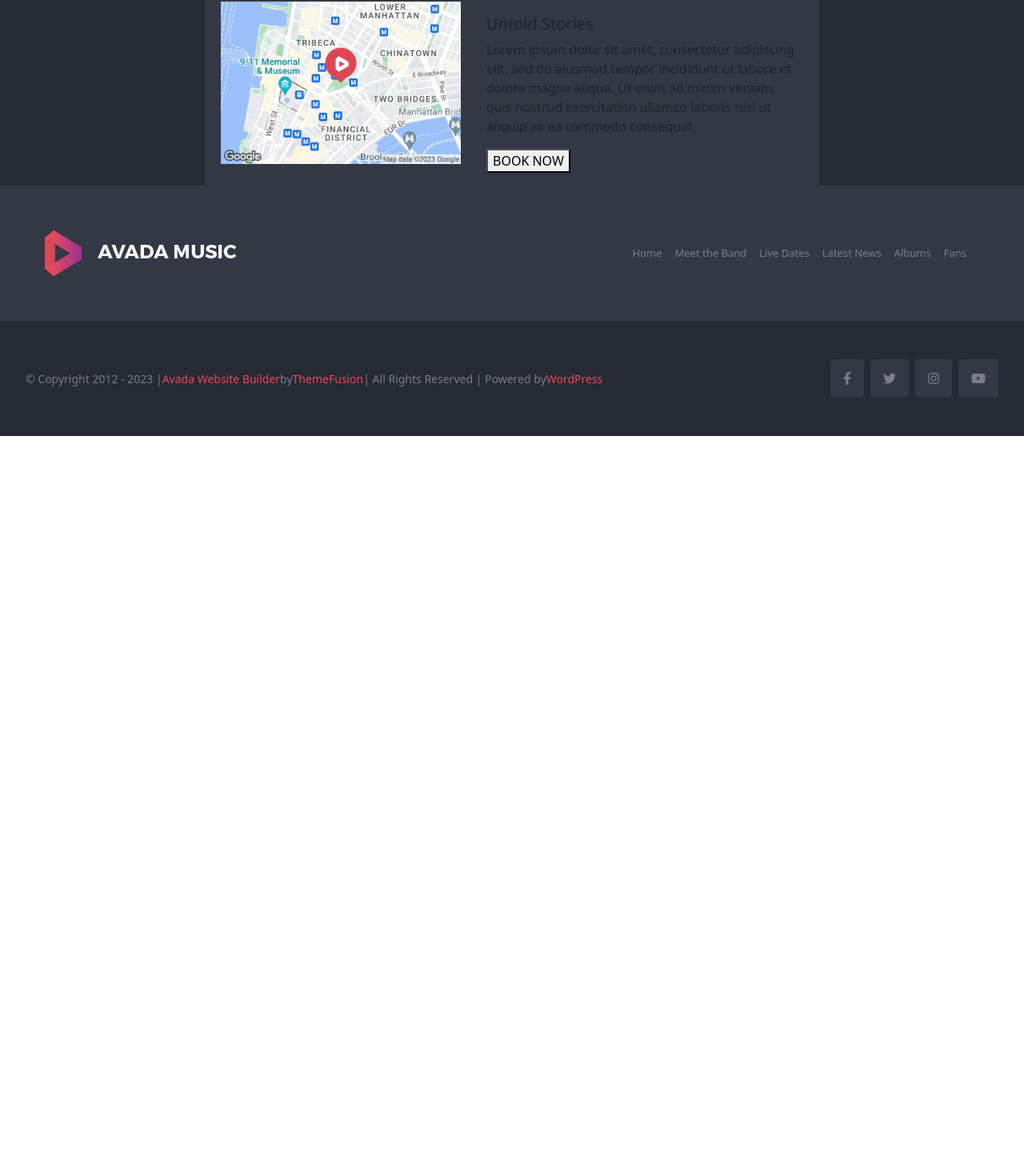
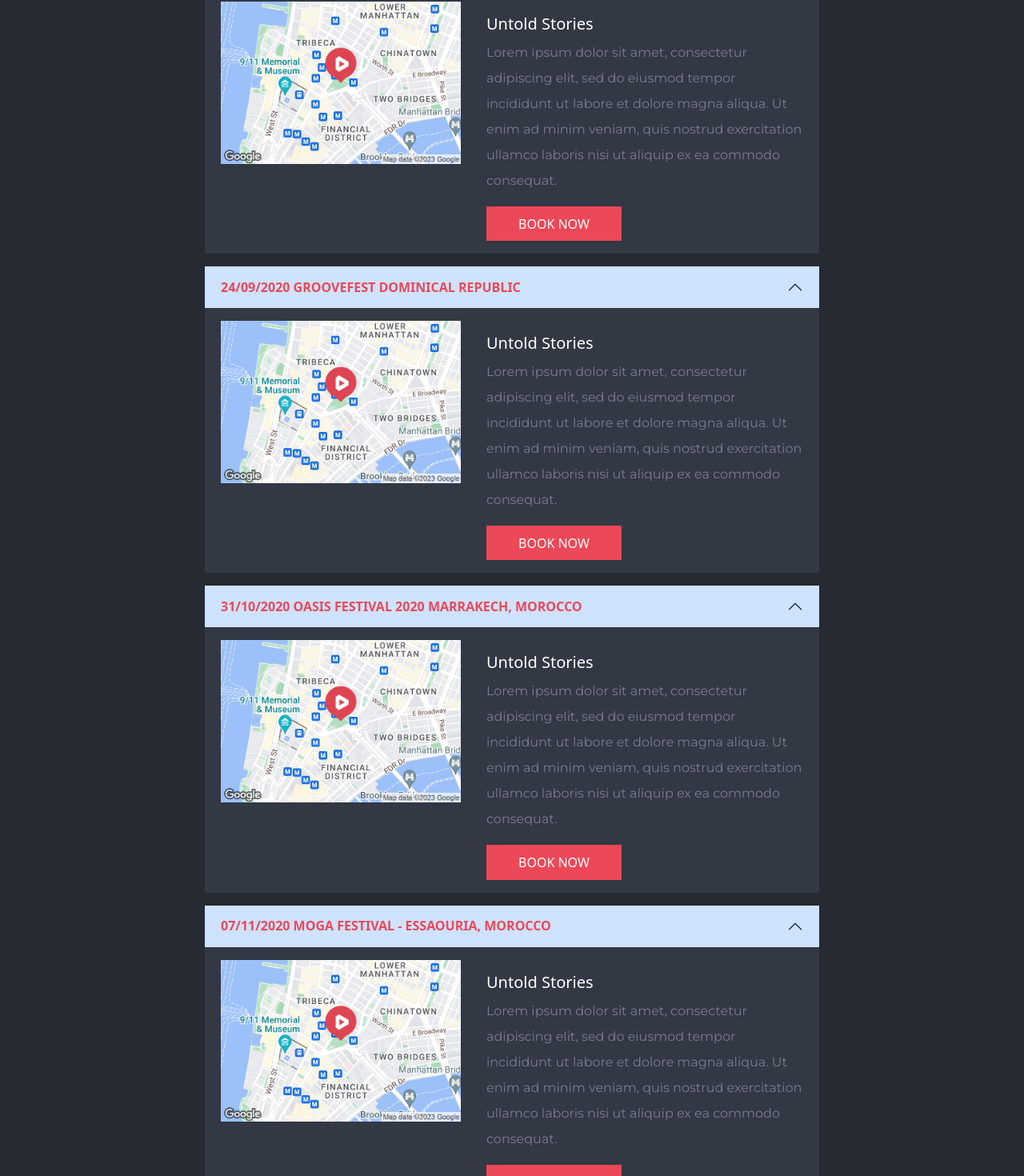
Before and after one commit to Ericson-Manalo/proj-html-vuejs, a Vue app: page / in a window 1280 px wide. Shown: the part 4281-5751 px from the top of the page at 80% size. Before the commit the page ends 4826 px from the top, so only its background shows below. Built offline with nearby package versions, Linux system fonts and the light colour scheme.

Commit message:
created the others accordion, by changing name

```diff
--- a/src/components/AppLiveDate.vue
+++ b/src/components/AppLiveDate.vue
@@ -12,7 +12,7 @@
             </div>
         </div>
 
-        <div class="accordion" id="accordion">
+        <div class="accordion accordion-flush" id="accordion">
             <div class="accordion-item">
                 <h2 class="accordion-header" id="headingOne">
                 <button class="accordion-button" type="button" data-bs-toggle="collapse" data-bs-target="#collapseOne" aria-expanded="true" aria-controls="collapseOne">
@@ -20,6 +20,122 @@
                 </button>
                 </h2>
                 <div id="collapseOne" class="accordion-collapse collapse show" aria-labelledby="headingOne" data-bs-parent="#accordion">
+                    <div class="accordion-body">
+                        <div class="map">
+                            <img src="../assets/images/staticmap.png" alt="Map">
+                        </div>
+                        <div class="untold-stories">
+                            <h5>
+                                Untold Stories
+                            </h5>
+                            <p>
+                                Lorem ipsum dolor sit amet, consectetur adipiscing elit, sed do eiusmod tempor incididunt ut labore et dolore magna aliqua. Ut enim ad minim veniam, quis nostrud exercitation ullamco laboris nisi ut aliquip ex ea commodo consequat.
+                            </p>
+                            <button>
+                                BOOK NOW
+                            </button>
+                        </div>
+                    </div>
+                </div>
+            </div>
+
+        </div>
+
+        <div class="accordion accordion-flush" id="accordion">
+            <div class="accordion-item">
+                <h2 class="accordion-header" id="headingTwo">
+                <button class="accordion-button" type="button" data-bs-toggle="collapse" data-bs-target="#collapseTwo" aria-expanded="true" aria-controls="collapseTwo">
+                    <strong>24/09/2020 GROOVEFEST DOMINICAL REPUBLIC</strong>
+                </button>
+                </h2>
+                <div id="collapseTwo" class="accordion-collapse collapse show" aria-labelledby="headingTwo" data-bs-parent="#accordion">
+                    <div class="accordion-body">
+                        <div class="map">
+                            <img src="../assets/images/staticmap.png" alt="Map">
+                        </div>
+                        <div class="untold-stories">
+                            <h5>
+                                Untold Stories
+                            </h5>
+                            <p>
+                                Lorem ipsum dolor sit amet, consectetur adipiscing elit, sed do eiusmod tempor incididunt ut labore et dolore magna aliqua. Ut enim ad minim veniam, quis nostrud exercitation ullamco laboris nisi ut aliquip ex ea commodo consequat.
+                            </p>
+                            <button>
+                                BOOK NOW
+                            </button>
+                        </div>
+                    </div>
+                </div>
+            </div>
+
+        </div>
+
+        <div class="accordion accordion-flush" id="accordion">
+            <div class="accordion-item">
+                <h2 class="accordion-header" id="headingThree">
+                <button class="accordion-button" type="button" data-bs-toggle="collapse" data-bs-target="#collapseThree" aria-expanded="true" aria-controls="collapseThree">
+                    <strong>31/10/2020 OASIS FESTIVAL 2020 MARRAKECH, MOROCCO</strong>
+                </button>
+                </h2>
+                <div id="collapseThree" class="accordion-collapse collapse show" aria-labelledby="headingThree" data-bs-parent="#accordion">
+                    <div class="accordion-body">
+                        <div class="map">
+                            <img src="../assets/images/staticmap.png" alt="Map">
+                        </div>
+                        <div class="untold-stories">
+                            <h5>
+                                Untold Stories
+                            </h5>
+                            <p>
+                                Lorem ipsum dolor sit amet, consectetur adipiscing elit, sed do eiusmod tempor incididunt ut labore et dolore magna aliqua. Ut enim ad minim veniam, quis nostrud exercitation ullamco laboris nisi ut aliquip ex ea commodo consequat.
+                            </p>
+                            <button>
+                                BOOK NOW
+                            </button>
+                        </div>
+                    </div>
+                </div>
+            </div>
+
+        </div>
+
+        <div class="accordion accordion-flush" id="accordion">
+            <div class="accordion-item">
+                <h2 class="accordion-header" id="headingOne">
+                <button class="accordion-button" type="button" data-bs-toggle="collapse" data-bs-target="#collapseFour" aria-expanded="true" aria-controls="collapseFour">
+                    <strong>07/11/2020 MOGA FESTIVAL - ESSAOURIA, MOROCCO</strong>
+                </button>
+                </h2>
+                <div id="collapseFour" class="accordion-collapse collapse show" aria-labelledby="headingFour" data-bs-parent="#accordion">
+                    <div class="accordion-body">
+                        <div class="map">
+                            <img src="../assets/images/staticmap.png" alt="Map">
+                        </div>
+                        <div class="untold-stories">
+                            <h5>
+                                Untold Stories
+                            </h5>
+                            <p>
+                                Lorem ipsum dolor sit amet, consectetur adipiscing elit, sed do eiusmod tempor incididunt ut labore et dolore magna aliqua. Ut enim ad minim veniam, quis nostrud exercitation ullamco laboris nisi ut aliquip ex ea commodo consequat.
+                            </p>
+                            <button>
+                                BOOK NOW
+                            </button>
+                        </div>
+                    </div>
+                </div>
+            </div>
+
+        </div>
+
+        <div class="accordion accordion-flush pb-5" id="accordion">
+            <div class="accordion-item">
+                <h2 class="accordion-header" id="headingFive">
+                <button class="accordion-button" type="button" data-bs-toggle="collapse" data-bs-target="#collapseFive" aria-expanded="true" aria-controls="collapseFive">
+                    <strong>10/12/2020 ENVISION FESTIVAL - UVITA, COSTA RICA</strong>
+                </button>
+                </h2>
+                <div id="collapseFive" class="accordion-collapse collapse show" aria-labelledby="headingFive" data-bs-parent="#accordion">
                     <div class="accordion-body">
                         <div class="map">
                             <img src="../assets/images/staticmap.png" alt="Map">
@@ -73,6 +189,7 @@ div.live-section{
 div.accordion{
     display: flex;
     justify-content: center;
+    padding-bottom: 1rem;
 
     div.accordion-item{
         width: 60%;
@@ -94,14 +211,29 @@ div.accordion-body{
     background-color:$gray;
     div.map img{
         width: 300px;
-
-
     }
 }
 
 div.untold-stories{
     margin-left: 2rem;
     margin-top: 1rem;
+
+    h5{
+        color: white;
+    }
 }
 
+div.untold-stories p{
+    color: #7d7b8d;
+    line-height: 2rem;
+    font-family: 'Montserrat', sans-serif;
+
+}
+
+div.untold-stories button{
+    background-color: $red;
+    padding: .6rem 2.5rem;
+    color: white;
+    border: none;
+}
 </style>
```
